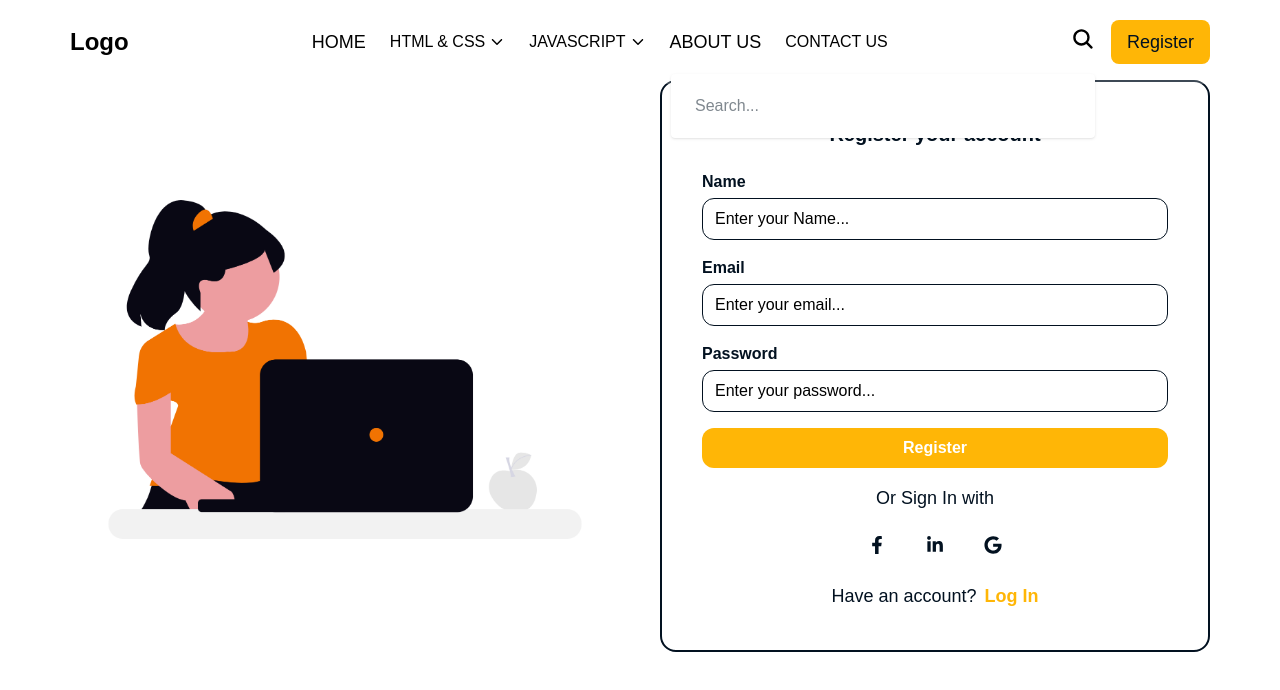
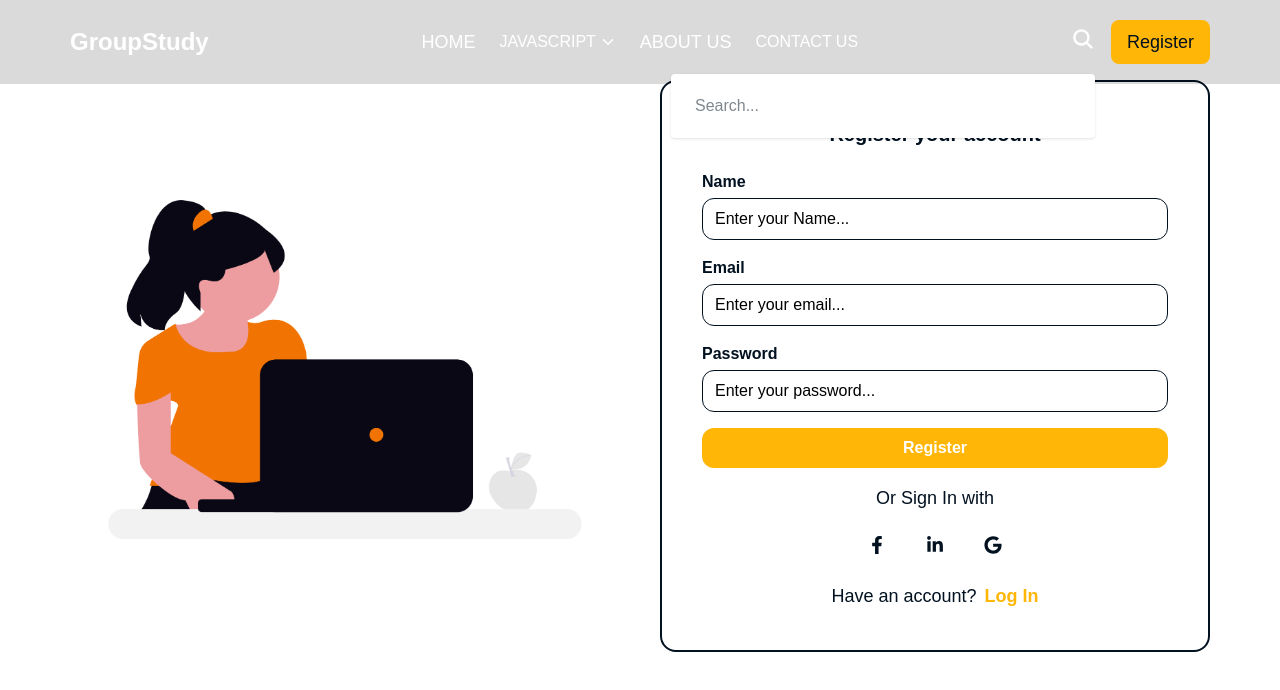
Before and after one commit to shahidul-islam-shanto/groupstudy-client, a React (Vite) app: page /register in a window 1280 px wide. Both pictures are taken after a click on the button 1082 px from the left and 38 px from the top of the page. Shown: the top 690 px of the page. Built offline with nearby package versions, Linux system fonts and the light colour scheme.

Commit message:
navber search ber update

```diff
--- a/src/Components/NavBer/Nav.css
+++ b/src/Components/NavBer/Nav.css
@@ -1,3 +1,3 @@
 .van{
-    background-color: #ffffff3d;
+    background-color: #00000025;
 }
--- a/src/Components/NavBer/NavBer.jsx
+++ b/src/Components/NavBer/NavBer.jsx
@@ -1,4 +1,4 @@
-import { useState } from "react";
+import { useRef, useState } from "react";
 import { IoMenu } from "react-icons/io5";
 import { IoIosArrowDown } from "react-icons/io";
 import { IoSearch } from "react-icons/io5";
@@ -8,39 +8,37 @@ import { Link, NavLink } from "react-router-dom";
 const NavBer = () => {
   const [open, setOpen] = useState(false);
   const [showSearch, setShowSearch] = useState(false);
-  const [htmlOpen, setHtmlOpen] = useState(false);
   const [jsOpen, setJsOpen] = useState(false);
-  const [moreOpen, setMoreOpen] = useState(false);
+  const inputRef = useRef(null);
+
+  const handleSearch = (e) => {
+    if (e.key === "Enter") {
+      console.log("Search value:", e.target.value);
+      setShowSearch(false);
+      e.target.value = "";
+    }
+  };
 
   const NavBer = (
     <>
-      <li className="text-nu20">
+      <li className="text-nu10">
         <NavLink to={"/"}>HOME</NavLink>
       </li>
+
       <li className="relative group cursor-pointer">
-        <div className="flex items-center gap-1 text-nu20">
-          HTML & CSS <IoIosArrowDown className="" />
-        </div>
-        <ul className="absolute top-full left-0 hidden group-hover:block bg-nu10 rounded shadow mt-0.5 w-48">
-          <li className="px-4 py-2 text-nu20 bg-nu10">Web Design</li>
-          <li className="px-4 py-2 text-nu20 bg-nu10">Login Forms</li>
-          <li className="px-4 py-2 text-nu20 bg-nu10">Card Design</li>
-        </ul>
-      </li>
-      <li className="relative group cursor-pointer">
-        <div className="flex items-center gap-1 text-nu20">
+        <div className="flex items-center gap-1 text-nu10">
           JAVASCRIPT <IoIosArrowDown />
         </div>
-        <ul className="absolute top-full left-0 hidden group-hover:block bg-[#3E8DA8] rounded shadow mt-0.5 w-52">
+        <ul className="absolute top-full left-0 hidden group-hover:block rounded shadow mt-0.5 w-52">
           <li className="px-4 py-2 text-nu20 bg-nu10">Dynamic Clock</li>
           <li className="px-4 py-2 text-nu20 bg-nu10">Form Validation</li>
           <li className="px-4 py-2 text-nu20 bg-nu10">Card Slider</li>
         </ul>
       </li>
-      <li className="text-nu20">
+      <li className="text-nu10">
         <NavLink to={"/about"}>ABOUT US</NavLink>
       </li>
-      <li className="text-nu20">CONTACT US</li>
+      <li className="text-nu10">CONTACT US</li>
     </>
   );
 
@@ -51,15 +49,17 @@ const NavBer = () => {
           <button className="lg:hidden text-nu20" onClick={() => setOpen(true)}>
             <IoMenu className="text-[24px]" />
           </button>
-          <div className="text-nu20 text-2xl font-semibold">Logo</div>
+          <div className="text-nu10 text-2xl font-semibold">
+            <h3>GroupStudy</h3>
+          </div>
           <ul className="hidden lg:flex items-center gap-6 text-nu10  font-medium">
             {NavBer}
           </ul>
           <div className="flex justify-between items-center gap-4">
-            <div className="relative">
+            {/* <div className="relative">
               <button
                 onClick={() => setShowSearch(!showSearch)}
-                className="text-nu20"
+                className="text-nu10"
               >
                 <IoSearch className="text-[24px]" />
               </button>
@@ -69,6 +69,30 @@ const NavBer = () => {
                     type="text"
                     placeholder="Search..."
                     className="w-[400px] px-3 py-2 rounded outline-none"
+                  />
+                </div>
+              )}
+            </div> */}
+            <div className="relative">
+              <button
+                onClick={() => {
+                  setShowSearch(true);
+                  setTimeout(() => inputRef.current?.focus(), 100);
+                }}
+                className="text-nu10"
+              >
+                <IoSearch className="text-[24px]" />
+              </button>
+
+              {showSearch && (
+                <div className="absolute right-0 mt-4 bg-nu10 p-3 rounded shadow">
+                  <input
+                    ref={inputRef}
+                    type="text"
+                    placeholder="Search..."
+                    className="w-[400px] px-3 py-2 rounded outline-none"
+                    onKeyDown={handleSearch}
+                    onBlur={() => setShowSearch(false)}
                   />
                 </div>
               )}
--- a/src/index.css
+++ b/src/index.css
@@ -11,7 +11,7 @@
   --color-nu20: #000000;
   --color-nu30: #f24c0a;
   --color-nu40: #00d637;
-  --color-nu50: #ffffff3d;
+  --color-nu50: #00000025;
 
   --breakpoint-sm: 576px;
   --breakpoint-md: 768px;
```
